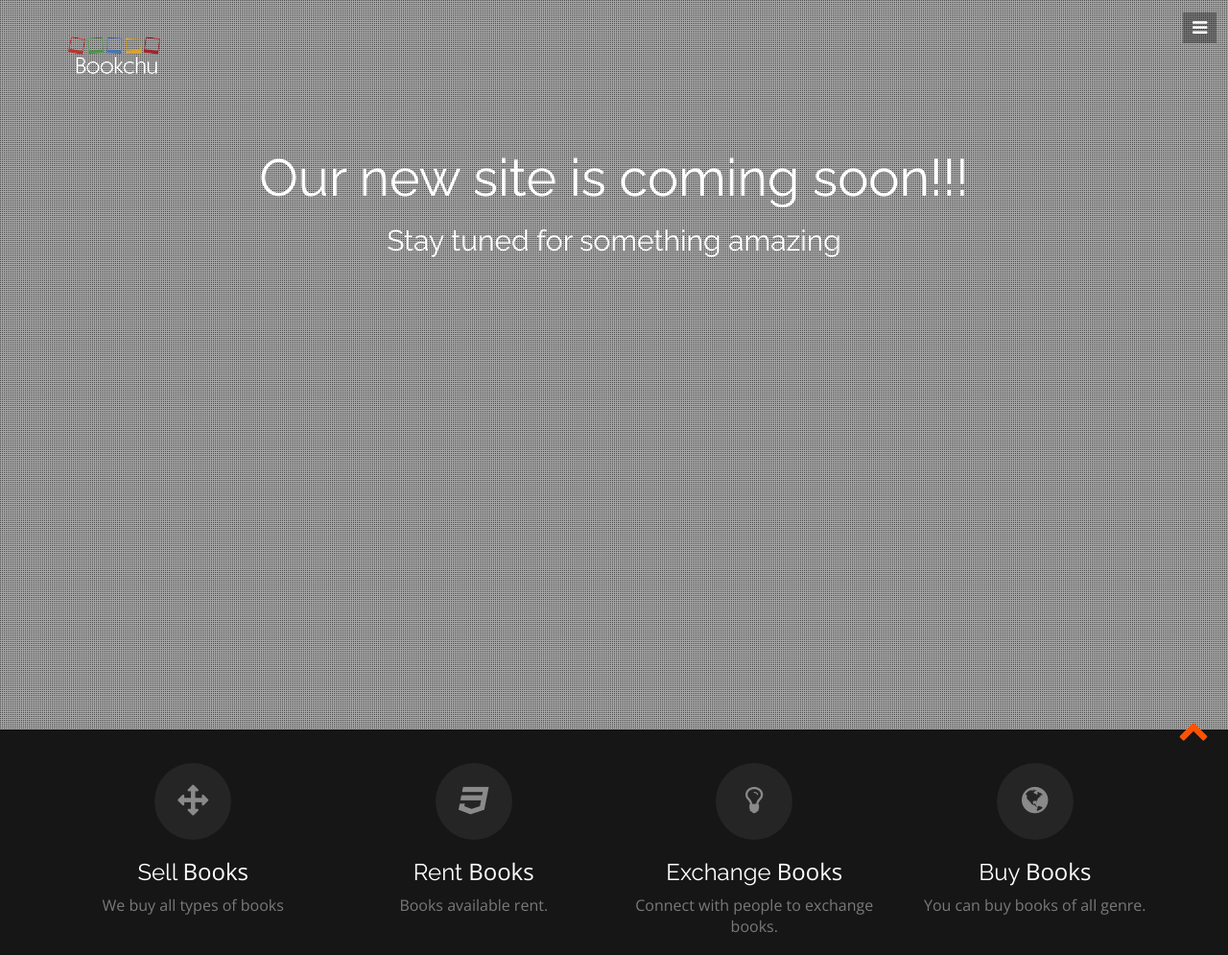
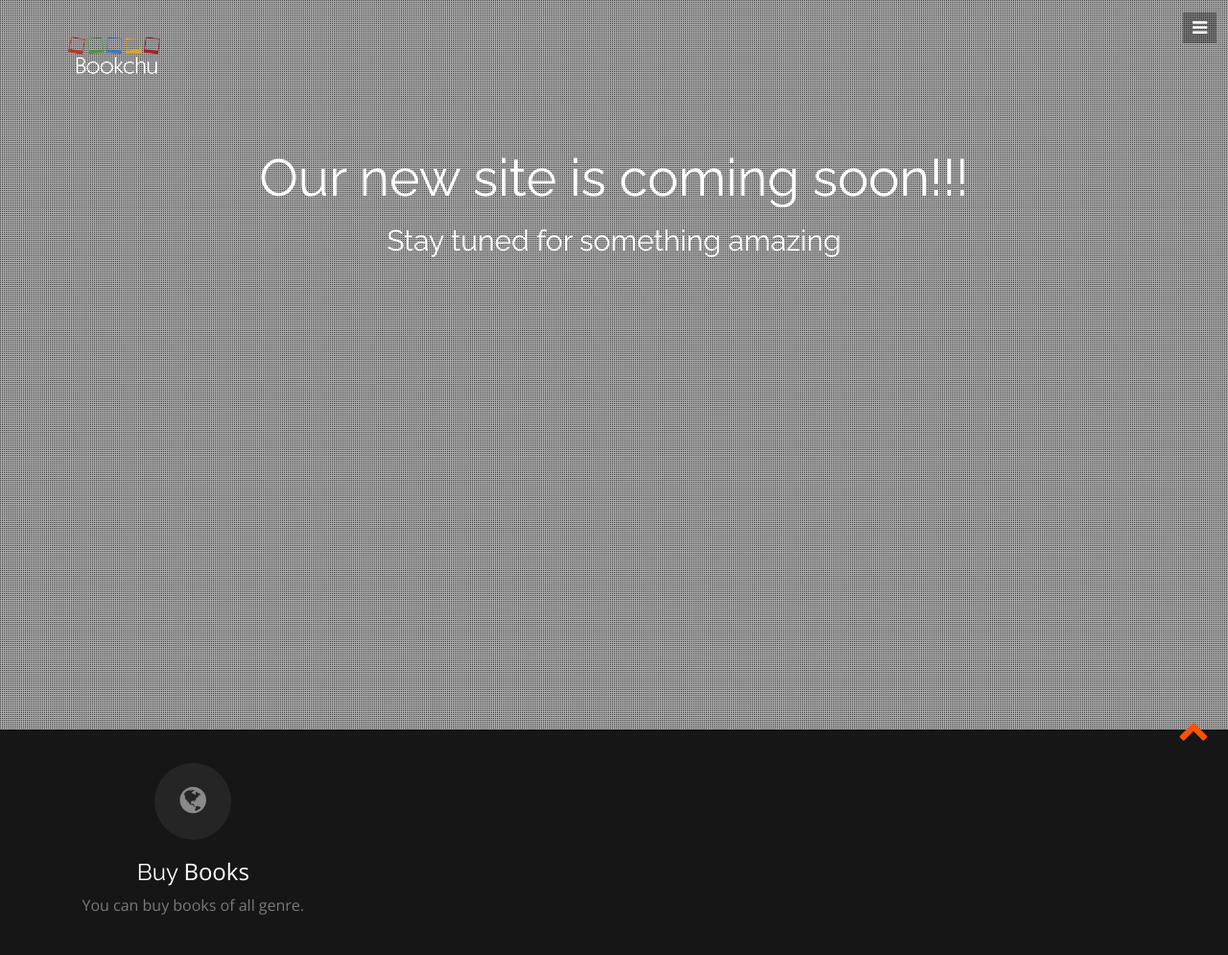
Before and after one commit to bookchu/bookchu.github.io, a plain HTML site: page index.html in a window 1280 px wide. Shown: the top 995 px of the page at 96% size. Drawn offline with nearby package versions, Linux system fonts and the light colour scheme; a script that the page names is missing.

Commit message:
minor fixes

```diff
--- a/index.html
+++ b/index.html
@@ -55,24 +55,24 @@
   <div class="container">
     <div class="row">
       <!-- item -->
-      <div class="col-md-3 text-center"> <i class="fa fa-arrows fa-2x circle"></i>
+      <!-- <div class="col-md-3 text-center"> <i class="fa fa-arrows fa-2x circle"></i>
         <h3>Sell <span class="id-color">Books</span></h3>
         <p>We buy all types of books</p>
-      </div>
+      </div> -->
       <!-- end: -->
 
       <!-- item -->
-      <div class="col-md-3 text-center"> <i class="fa fa-css3 fa-2x circle"></i>
+      <!-- <div class="col-md-3 text-center"> <i class="fa fa-css3 fa-2x circle"></i>
         <h3>Rent <span class="id-color">Books</span></h3>
         <p>Books available rent.</p>
-      </div>
+      </div> -->
       <!-- end: -->
 
       <!-- item -->
-      <div class="col-md-3 text-center"> <i class="fa fa-lightbulb-o fa-2x circle"></i>
+      <!-- <div class="col-md-3 text-center"> <i class="fa fa-lightbulb-o fa-2x circle"></i>
         <h3>Exchange <span class="id-color">Books</span></h3>
         <p>Connect with people to exchange books.</p>
-      </div>
+      </div> -->
       <!-- end: -->
 
       <!-- item -->
```
